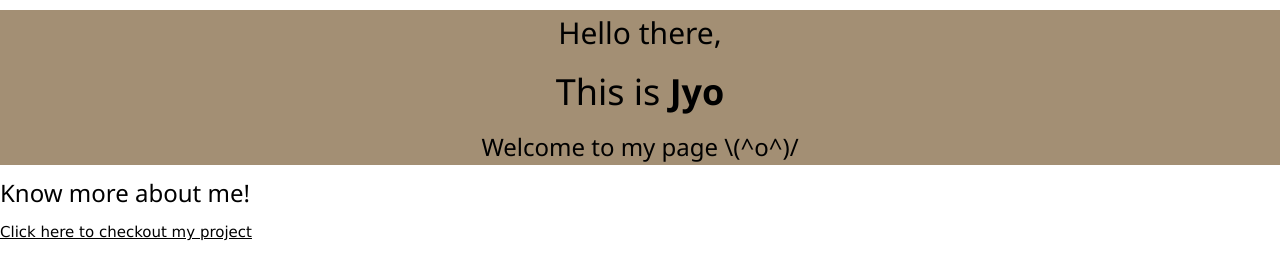
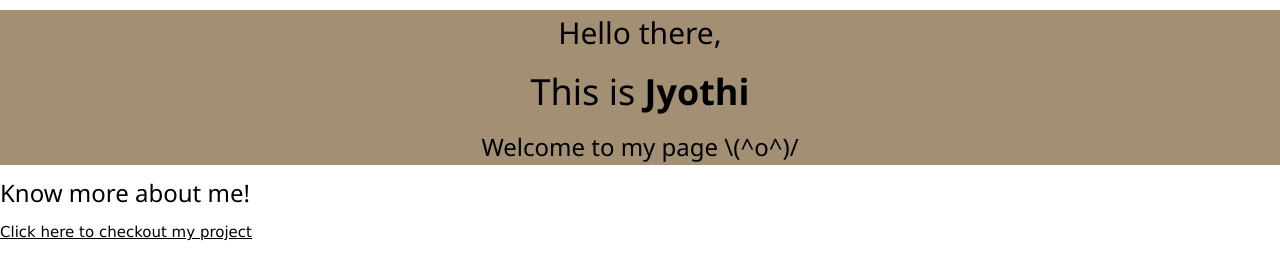
Before and after one commit to PoluriJyothi/WD101, a plain HTML site: page index.html in a window 1280 px wide. Drawn offline with nearby package versions, Linux system fonts and the light colour scheme.

Commit message:
Update index.html

```diff
--- a/index.html
+++ b/index.html
@@ -14,7 +14,7 @@
     <body>
         <div id="intro">
             <h2>Hello there,</h2>
-        <h1>This is <strong>Jyo</strong></h1>
+        <h1>This is <strong>Jyothi</strong></h1>
         <h3>Welcome to my page \(^o^)/</h3>
         </div>
         <div>
```
